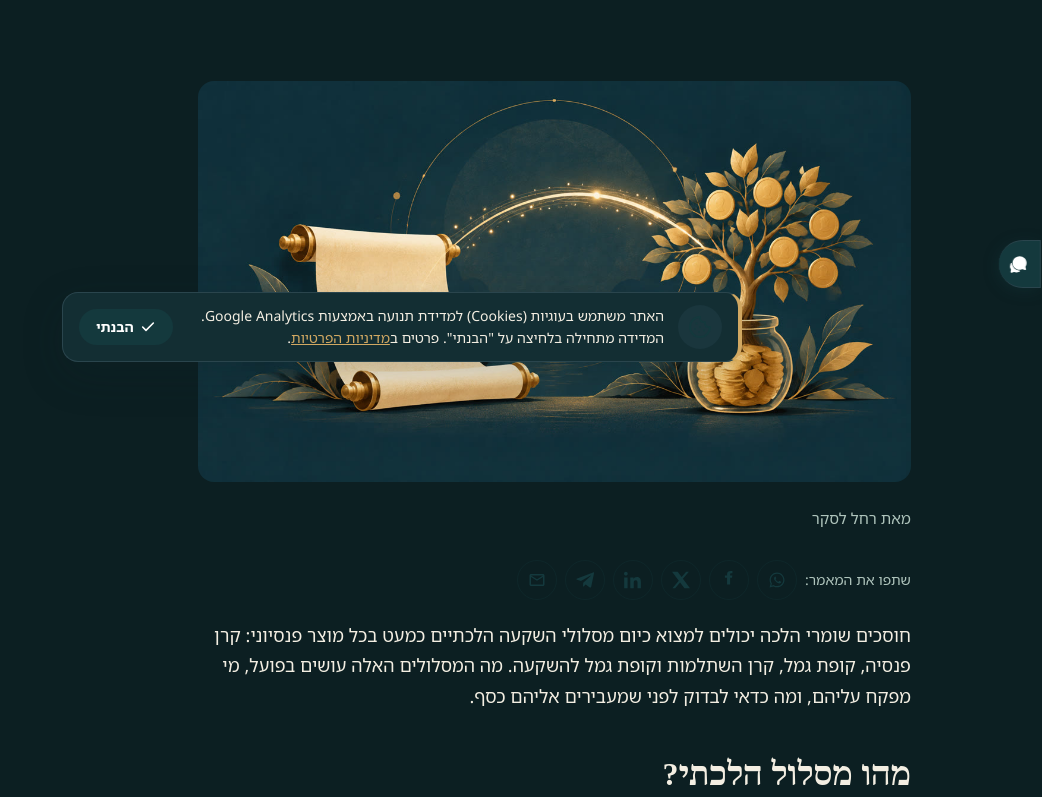
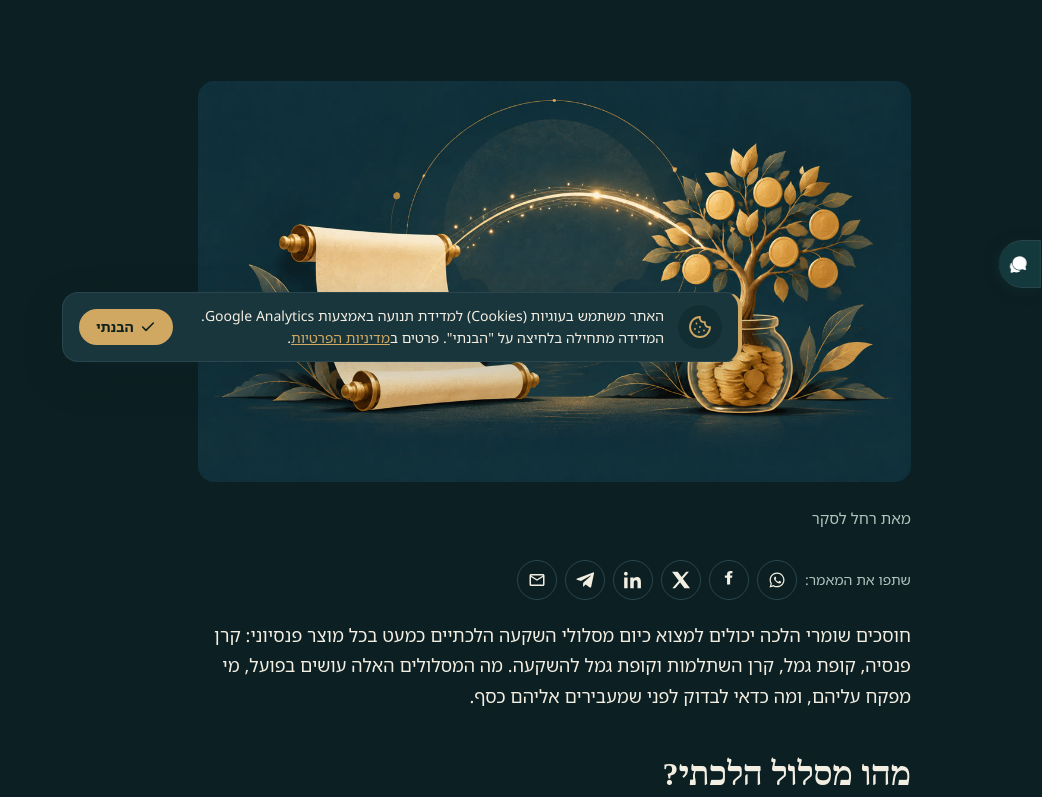
Before and after one commit to benny161299/Landing-page, a plain HTML site: page site/blog/halachic-tracks/index.html in a window 1280 px wide. Shown: the part 422-1219 px from the top of the page, without its empty margins (238-1280 px from the left). Drawn offline with Linux system fonts and the light colour scheme.

Commit message:
Dark theme: fix share icons and cookie banner contrast

```diff
--- a/site/assets/style.css
+++ b/site/assets/style.css
@@ -1396,8 +1396,8 @@ html[data-asw-dismissed="true"] #asw-menu-btn {
 /* שורת שיתוף מאמרים */
 .share { margin: 16px 0 20px; display: flex; align-items: center; gap: 8px; flex-wrap: wrap; }
 .share-label { font-weight: 500; color: var(--muted); font-size: .88rem; }
-.share a { display: inline-flex; align-items: center; justify-content: center; width: 40px; height: 40px; border-radius: 50%; background: transparent; border: 1px solid rgba(20, 57, 61, .3); color: var(--band); transition: background .2s, color .2s, border-color .2s; }
-.share a:hover { background: var(--band); border-color: var(--band); color: #FFFFFF; text-decoration: none; }
+.share a { display: inline-flex; align-items: center; justify-content: center; width: 40px; height: 40px; border-radius: 50%; background: transparent; border: 1px solid var(--line); color: var(--ink); transition: background .2s, color .2s, border-color .2s; }
+.share a:hover { background: var(--ink); border-color: var(--ink); color: var(--bg); text-decoration: none; }
 .share a svg { width: 18px; height: 18px; }
 
 /* כפתור יצירת הקשר הצף קבוע בצד ימין — שמירת שטח פנוי כדי שלא יסתיר את כפתורי השיתוף באף מיקום גלילה */
@@ -1510,7 +1510,7 @@ html[data-asw-dismissed="true"] #asw-menu-btn {
   align-items: center;
   gap: 14px;
   padding: 12px 16px;
-  background: var(--surface);
+  background: var(--soft);
   color: var(--ink);
   border: 1px solid var(--line);
   border-inline-start: 4px solid var(--brass-fill);
@@ -1520,12 +1520,12 @@ html[data-asw-dismissed="true"] #asw-menu-btn {
   animation: cb-in .35s ease;
 }
 @keyframes cb-in { from { transform: translateY(24px); opacity: 0; } to { transform: none; opacity: 1; } }
-#cookie-banner .cb-icon { flex: none; width: 44px; height: 44px; border-radius: 50%; background: var(--soft); color: var(--band); display: grid; place-items: center; }
+#cookie-banner .cb-icon { flex: none; width: 44px; height: 44px; border-radius: 50%; background: var(--surface); color: var(--brass-fill); display: grid; place-items: center; }
 #cookie-banner .cb-text { margin: 0; font-size: 14px; line-height: 1.55; }
 #cookie-banner .cb-text a { color: var(--focus); text-decoration: underline; }
 #cookie-banner .cb-actions { flex: none; display: flex; gap: 8px; margin-inline-start: auto; }
 #cookie-banner .cb-btn { display: inline-flex; align-items: center; justify-content: center; gap: 6px; border-radius: 999px; padding: 9px 16px; font-family: inherit; font-weight: 600; font-size: 14px; line-height: 1; cursor: pointer; border: 1px solid transparent; }
-#cookie-banner .cb-accept { background: var(--cta); color: var(--on-cta); }
+#cookie-banner .cb-accept { background: var(--brass-fill); color: var(--on-brass); }
 #cookie-banner .cb-accept:hover { filter: brightness(1.12); }
 #cookie-banner .cb-reject { background: transparent; color: var(--muted); border-color: var(--line); }
 #cookie-banner .cb-reject:hover { background: var(--soft); }
```
